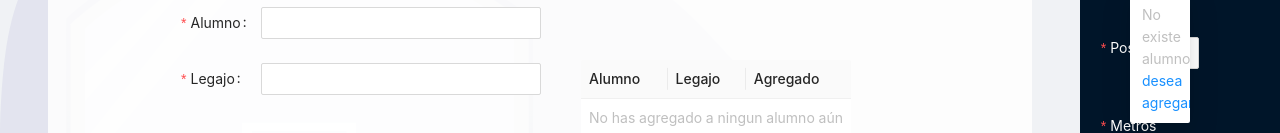
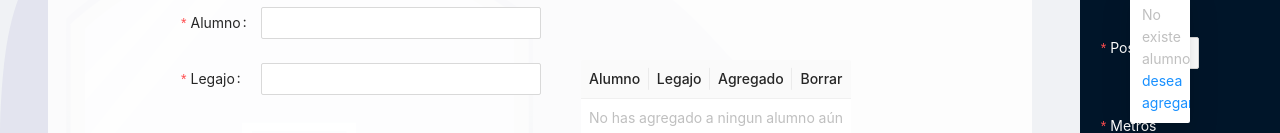
Before and after one commit to sunteago/basketball-app, a React (Create React App) app: page /#/add-student in a window 1280 px wide. Shown: the part 203-336 px from the top of the page. Built offline with nearby package versions, Linux system fonts and the light colour scheme.

Commit message:
delete student feature

```diff
--- a/src/components/StudentsList/index.js
+++ b/src/components/StudentsList/index.js
@@ -4,7 +4,7 @@ import classes from "./index.module.css";
 import StudentsContext from "../../context/students/StudentsContext";
 import { formatTime } from "../../utils";
 
-const studentsColumn = [
+const studentsColumn = (onDelete) => [
   {
     title: "Alumno",
     dataIndex: "student",
@@ -23,18 +23,30 @@ const studentsColumn = [
     key: "added",
     render: formatTime,
   },
+  {
+    title: "Borrar",
+    key: "key",
+    render: (student) => (
+      <span onClick={onDelete(student)} className={classes.DeleteIcon}>
+        &times;
+      </span>
+    ),
+  },
 ];
 
 export default function StudentsList() {
-  const { students } = useContext(StudentsContext);
+  const { students, setStudents } = useContext(StudentsContext);
 
+  const onDeleteHandler = (student) => () => {
+    setStudents(students.filter((std) => std.key !== student.key));
+  };
   const sortedStudents = students && students.sort((a, b) => b.added - a.added);
 
   return (
     <Table
       className={classes.Table}
       tableLayout="auto"
-      columns={studentsColumn}
+      columns={studentsColumn(onDeleteHandler)}
       dataSource={sortedStudents}
       size="small"
       locale={{
--- a/src/components/StudentsList/index.module.css
+++ b/src/components/StudentsList/index.module.css
@@ -1,5 +1,11 @@
 .Table {
   margin-top: 3rem;
+}
+
+.DeleteIcon {
+  cursor: pointer;
+  color: #880101;
+  font-size: 1rem;
 }
 
 @media (min-width: 768px) {
```
